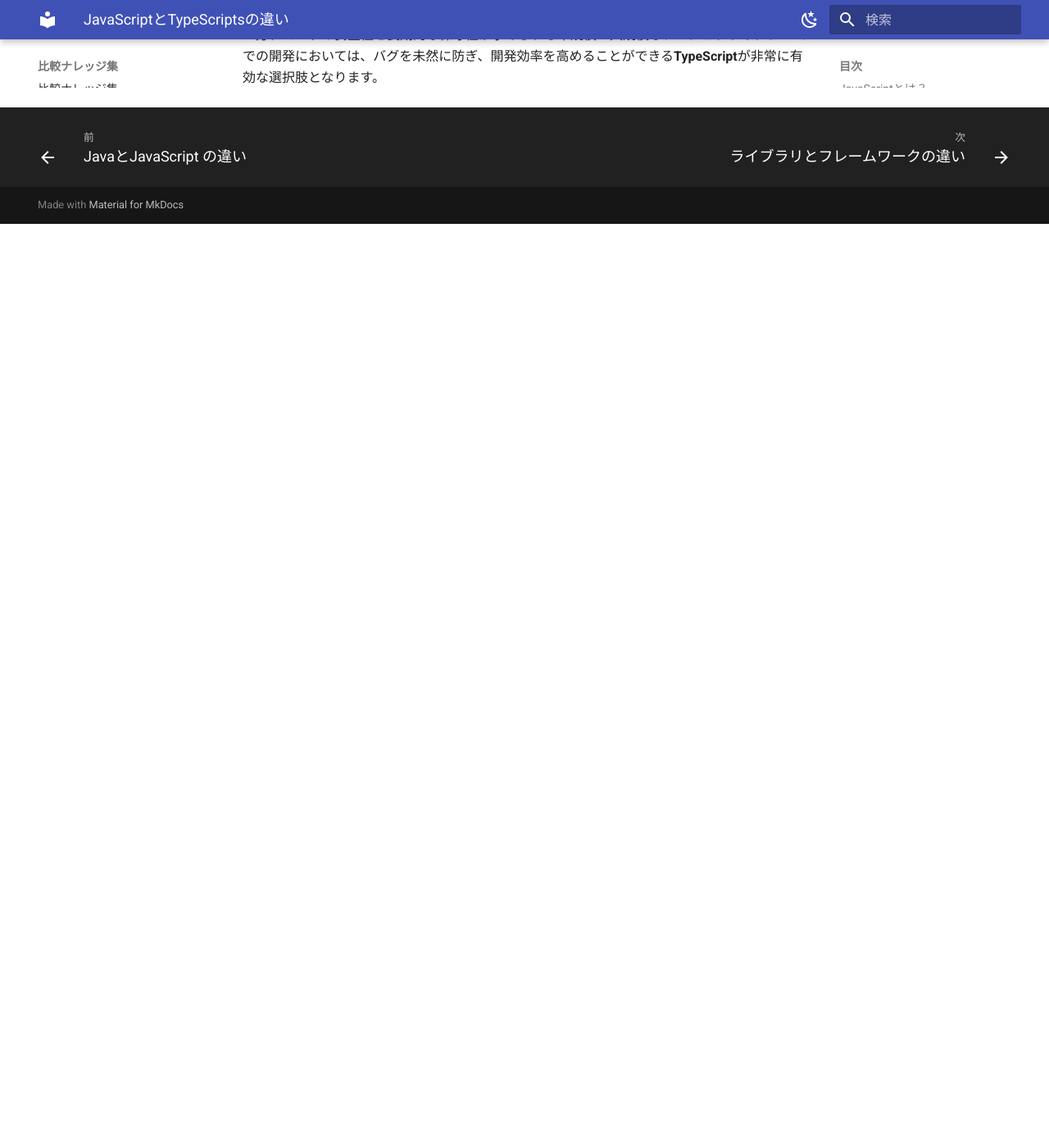
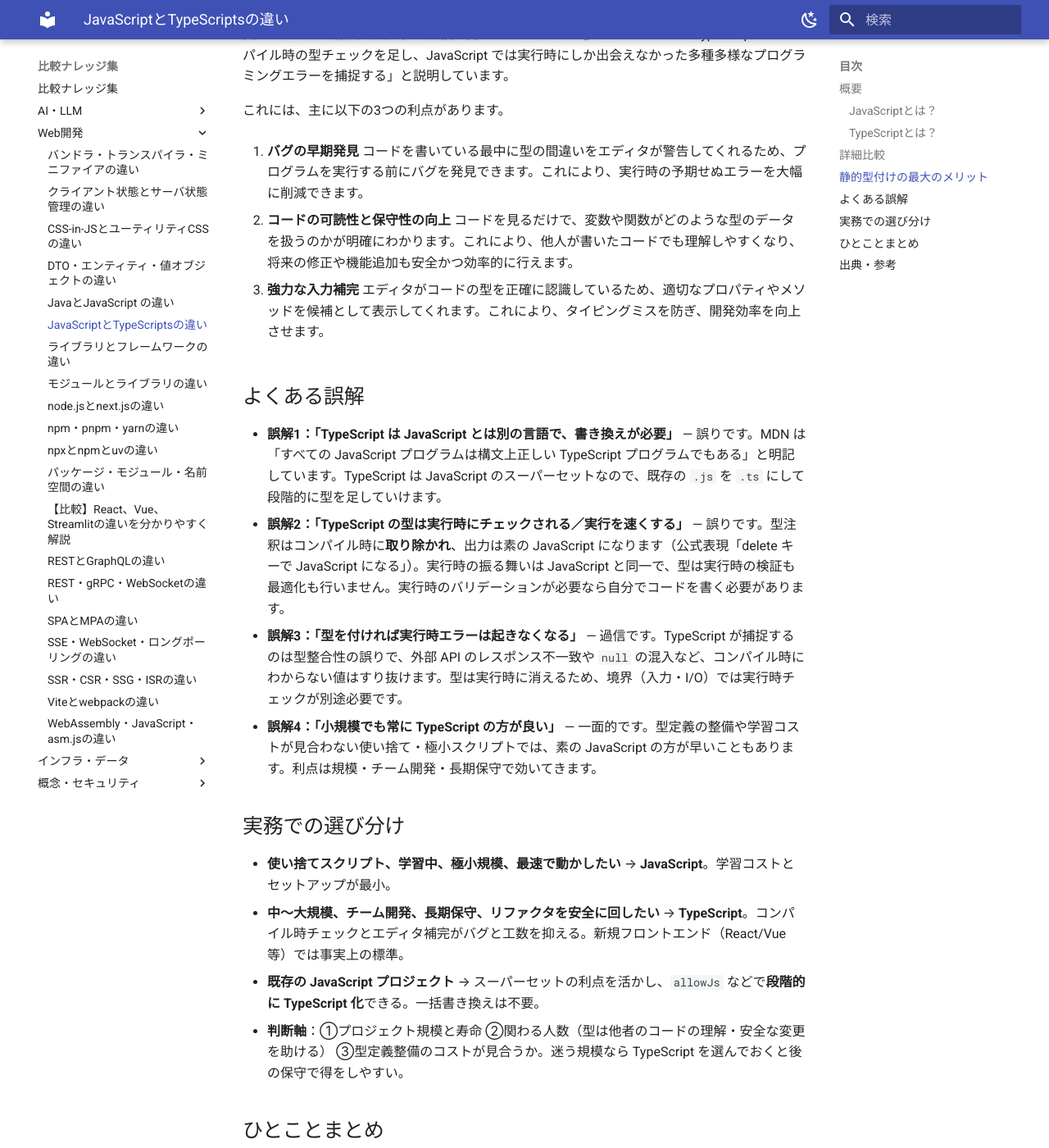
Before and after one commit to tomomira/comparisons, an MkDocs documentation site: the page built from docs/web-dev/javascript-vs-typescript.md, in a window 1280 px wide and 1400 px high, scrolled down 1513 px. Shown: the whole window at 82% size. Built offline with MkDocs 1.6.1 and Material for MkDocs 9.7.7, drawn with Linux system fonts in a browser that asks for light colours; before the commit the page ends 1786 px from its top, so only the background shows below that; some of the changed text lies outside the part shown.

Commit message:
qa(existing): 底上げ＋factcheck javascript-vs-typescript

```diff
--- a/docs/web-dev/javascript-vs-typescript.md
+++ b/docs/web-dev/javascript-vs-typescript.md
@@ -1,39 +1,45 @@
 ---
 title: "JavaScriptとTypeScriptsの違い"
 category: web-dev
-tags: []
+tags: [language, frontend]
 created: "2025-08-10"
-updated: "2026-05-15"
+updated: "2026-05-18"
 freshness: stable
 ---
 
 # 【比較】JavaScriptとTypeScriptの違い
 
-## JavaScriptとは？
+## 概要
+
+JavaScript（JS）と TypeScript（TS）は対立する別言語ではなく、**TypeScript は JavaScript の上に「型」の構文を足した上位集合（スーパーセット）**です。TypeScript 公式は「TypeScript is JavaScript with syntax for types（型構文付きの JavaScript）」「JavaScript の上に成り立つ強い型付け言語」と表現し、MDN も「JavaScript に静的型チェックを足したスーパーセット。すべての JavaScript プログラムは構文上正しい TypeScript プログラムでもある」と定義しています。TypeScript の型はコンパイル時に取り除かれ、出力は素の JavaScript になるため、ブラウザ・Node.js など JavaScript が動く場所ならどこでも実行できます。
+
+### JavaScriptとは？
 
 JavaScriptは、主にウェブブラウザで動作し、ウェブページに動きや対話性を持たせるために使われるプログラミング言語です。ボタンクリック時の動作やアニメーションなど、動的なコンテンツを実現します。近年では、Node.jsの登場により、サーバーサイド開発にも広く利用されています。
 
-## TypeScriptとは？
+### TypeScriptとは？
 
-TypeScriptは、Microsoftが開発した、JavaScriptを拡張したプログラミング言語です。最大の特徴は、JavaScriptに**静的型付け**の機能を追加した点にあります。
+TypeScriptは、Microsoftが開発・保守している、JavaScriptを拡張したプログラミング言語です。最大の特徴は、JavaScriptに**静的型チェック**の機能を追加した点にあります。TypeScript と JavaScript の**実行時の振る舞いは同一**で、TS が足すのはあくまでコンパイル時の型チェックです。
 
-TypeScriptで書かれたコードは、最終的にJavaScriptコードに変換（コンパイル）されてから実行されるため、JavaScriptが動作する環境であればどこでも利用可能です。
+TypeScriptで書かれたコードは、コンパイル時に型注釈が取り除かれて純粋なJavaScriptコードに変換されてから実行されるため、JavaScriptが動作する環境であればどこでも利用可能です（公式表現では「TypeScript は delete キーで JavaScript になる」＝型は実行時に存在しない）。
 
-## JavaScriptとTypeScriptの比較
+## 詳細比較
 
 | 特徴 | JavaScript | TypeScript |
 | :--- | :--- | :--- |
-| **型システム** | 動的型付け | 静的型付け |
+| **位置づけ** | 言語そのもの | JavaScript のスーパーセット（上位互換） |
+| **型システム** | 動的型付け | 静的型付け（型チェックはコンパイル時） |
+| **実行方法** | エンジンが直接実行 | JavaScript にコンパイル後に実行（型は消える） |
+| **実行時の挙動** | — | JavaScript と同一（型は実行時に影響しない） |
 | **主な利点** | 手軽に始められる、学習コストが低い | コードの品質と安全性が高い、大規模開発向き |
 | **エラー検出** | 実行時 | 開発時（コンパイル時） |
-| **コード補完** | 限定的 | 高機能 |
+| **コード補完** | 限定的 | 高機能（型情報をエディタが利用） |
 | **開発規模** | 小規模〜中規模向け | 中規模〜大規模向け |
-
----
+| **保守元** | ECMAScript 標準（TC39） | Microsoft |
 
 ## 静的型付けの最大のメリット
 
-型を事前に指定できること（静的型付け）の最大のメリットは、**「開発段階で多くのエラーを検出し、コードの品質と安全性を大幅に向上させられること」**です。
+型を事前に指定できること（静的型付け）の最大のメリットは、**「開発段階で多くのエラーを検出し、コードの品質と安全性を大幅に向上させられること」**です。MDN も「TypeScript はコンパイル時の型チェックを足し、JavaScript では実行時にしか出会えなかった多種多様なプログラミングエラーを捕捉する」と説明しています。
 
 これには、主に以下の3つの利点があります。
 
@@ -46,8 +52,26 @@ TypeScriptで書かれたコードは、最終的にJavaScriptコードに変換
 3.  **強力な入力補完**
     エディタがコードの型を正確に認識しているため、適切なプロパティやメソッドを候補として表示してくれます。これにより、タイピングミスを防ぎ、開発効率を向上させます。
 
-## まとめ
+## よくある誤解
 
-手軽さや学習コストの低さを重視する小規模な開発では**JavaScript**が適しています。
+- **誤解1：「TypeScript は JavaScript とは別の言語で、書き換えが必要」** — 誤りです。MDN は「すべての JavaScript プログラムは構文上正しい TypeScript プログラムでもある」と明記しています。TypeScript は JavaScript のスーパーセットなので、既存の `.js` を `.ts` にして段階的に型を足していけます。
+- **誤解2：「TypeScript の型は実行時にチェックされる／実行を速くする」** — 誤りです。型注釈はコンパイル時に**取り除かれ**、出力は素の JavaScript になります（公式表現「delete キーで JavaScript になる」）。実行時の振る舞いは JavaScript と同一で、型は実行時の検証も最適化も行いません。実行時のバリデーションが必要なら自分でコードを書く必要があります。
+- **誤解3：「型を付ければ実行時エラーは起きなくなる」** — 過信です。TypeScript が捕捉するのは型整合性の誤りで、外部 API のレスポンス不一致や `null` の混入など、コンパイル時にわからない値はすり抜けます。型は実行時に消えるため、境界（入力・I/O）では実行時チェックが別途必要です。
+- **誤解4：「小規模でも常に TypeScript の方が良い」** — 一面的です。型定義の整備や学習コストが見合わない使い捨て・極小スクリプトでは、素の JavaScript の方が早いこともあります。利点は規模・チーム開発・長期保守で効いてきます。
 
-一方、コードの安全性と長期的な保守性が求められる中規模〜大規模なプロジェクトや、チームでの開発においては、バグを未然に防ぎ、開発効率を高めることができる**TypeScript**が非常に有効な選択肢となります。
+## 実務での選び分け
+
+- **使い捨てスクリプト、学習中、極小規模、最速で動かしたい** → **JavaScript**。学習コストとセットアップが最小。
+- **中〜大規模、チーム開発、長期保守、リファクタを安全に回したい** → **TypeScript**。コンパイル時チェックとエディタ補完がバグと工数を抑える。新規フロントエンド（React/Vue 等）では事実上の標準。
+- **既存の JavaScript プロジェクト** → スーパーセットの利点を活かし、`allowJs` などで**段階的に TypeScript 化**できる。一括書き換えは不要。
+- **判断軸**：①プロジェクト規模と寿命 ②関わる人数（型は他者のコードの理解・安全な変更を助ける） ③型定義整備のコストが見合うか。迷う規模なら TypeScript を選んでおくと後の保守で得をしやすい。
+
+## ひとことまとめ
+
+TypeScript は JavaScript に静的型を足したスーパーセットで、型はコンパイル時に消えて素の JavaScript として動きます。手軽さ重視の小規模は JavaScript、安全性と保守性が要る中〜大規模は TypeScript が有効です。
+
+## 出典・参考
+
+- TypeScript 公式サイト（「TypeScript is JavaScript with syntax for types」「JavaScript の上に成り立つ強い型付け言語」。型は実行時に取り除かれ＝"TypeScript becomes JavaScript via the delete key"、出力は JavaScript が動く場所ならどこでも動く。Microsoft が開発）: https://www.typescriptlang.org/
+- MDN 用語集「TypeScript」（JavaScript に静的型チェックを足した言語であり、JavaScript のスーパーセット。すべての JavaScript プログラムは構文上正しい TypeScript。実行時の振る舞いは JavaScript と同一で、コンパイル後に型注釈は除去され出力は純粋な JavaScript）: https://developer.mozilla.org/en-US/docs/Glossary/TypeScript
+- MDN「JavaScript」（軽量なインタプリタ型または JIT コンパイル型の動的言語。ブラウザおよび Node.js 等で動作）: https://developer.mozilla.org/en-US/docs/Web/JavaScript
```
